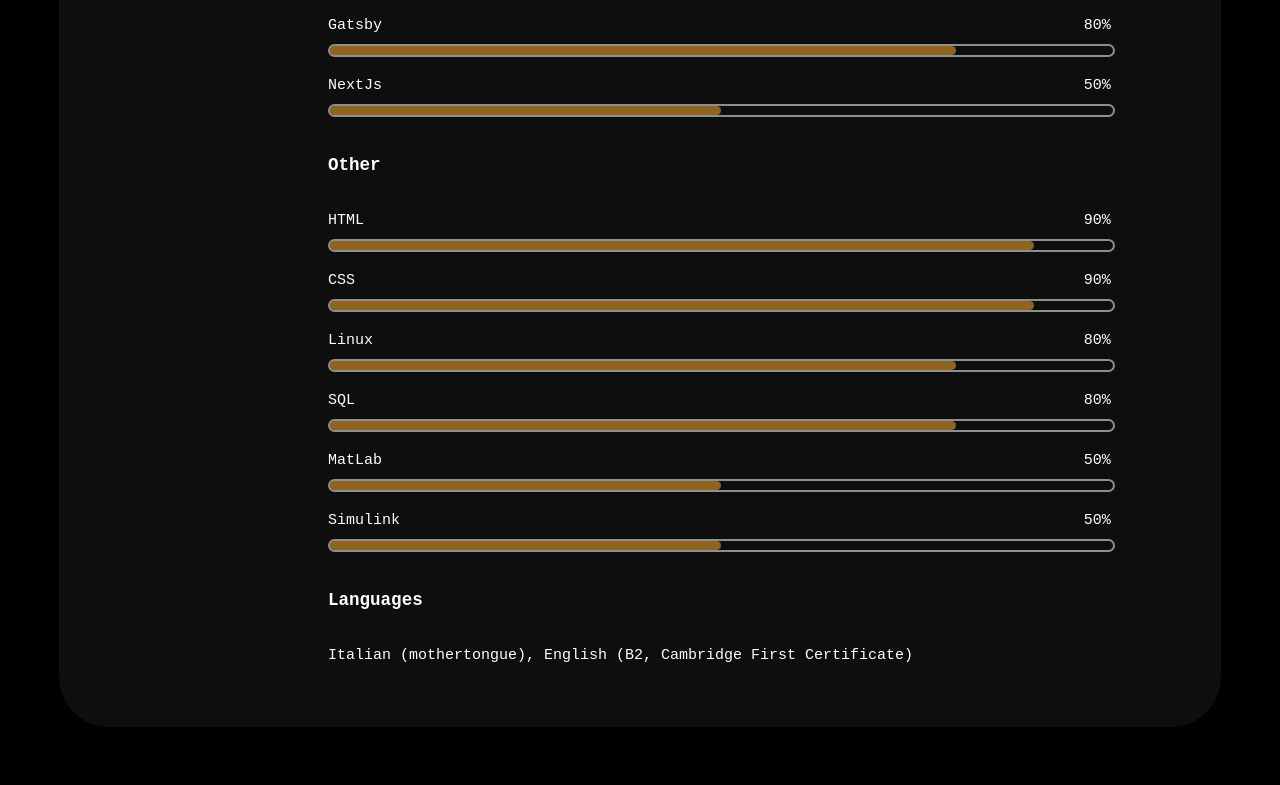
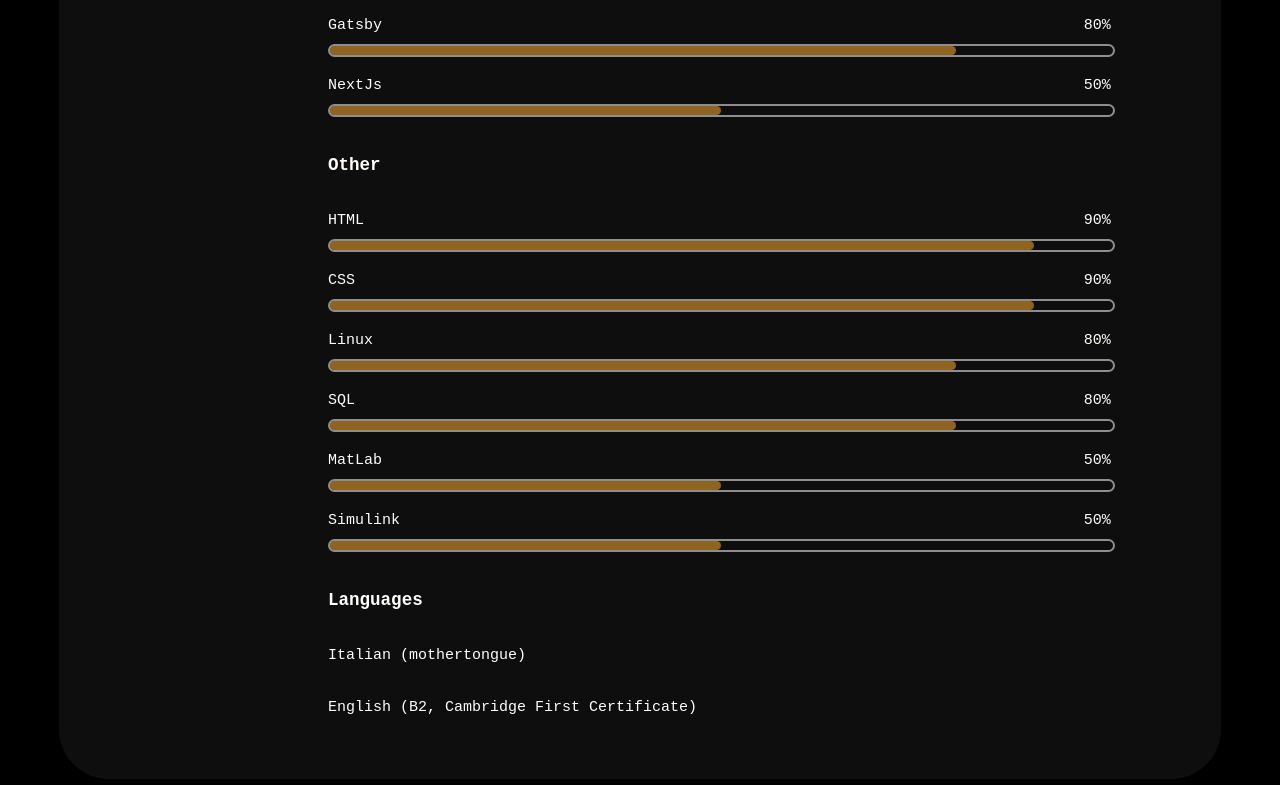
Before and after one commit to MikeCheek/portfolio, a Gatsby site: page / in a window 1280 px wide. Shown: the part 2819-3604 px from the top of the page. Built offline with nearby package versions, Linux system fonts and the light colour scheme; Gatsby itself is replaced by a stand-in of ours.

Commit message:
something

```diff
--- a/src/components/skills/skills.tsx
+++ b/src/components/skills/skills.tsx
@@ -34,8 +34,9 @@ const Skills = (): JSX.Element => {
                             return <Bar name={skill.name} percentage={skill.percentage} key={skill.name} />
                         })
                     }
-                    <h3>{title}</h3>
-                    <p>{text}</p>
+                    <h3>Languages</h3>
+                    <p>Italian (mothertongue)</p>
+                    <p>English (B2, Cambridge First Certificate)</p>
                 </div>
                 :
                 null}
@@ -44,15 +45,6 @@ const Skills = (): JSX.Element => {
 }
 
 export default Skills
-
-const title:string = (
-    `Languages`
-)
-
-const text: string = (
-    `Italian (mothertongue),
-    English (B2, Cambridge First Certificate)`
-)
 
 const programming: SkillsType = [
     {
```
